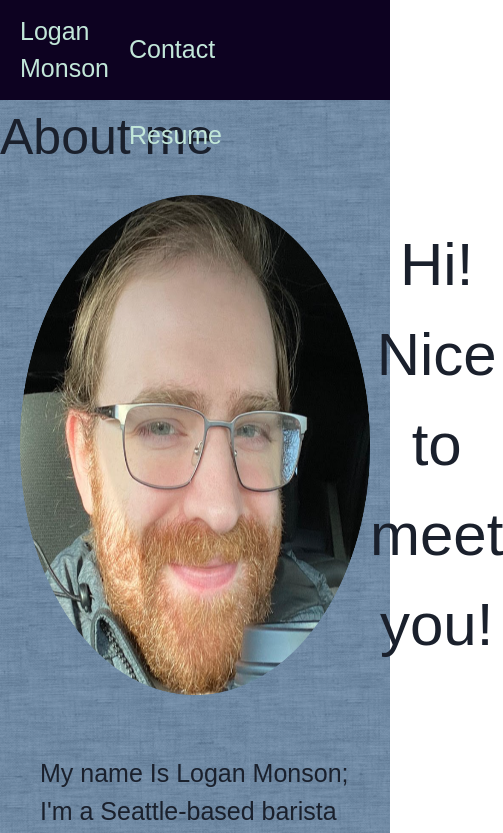
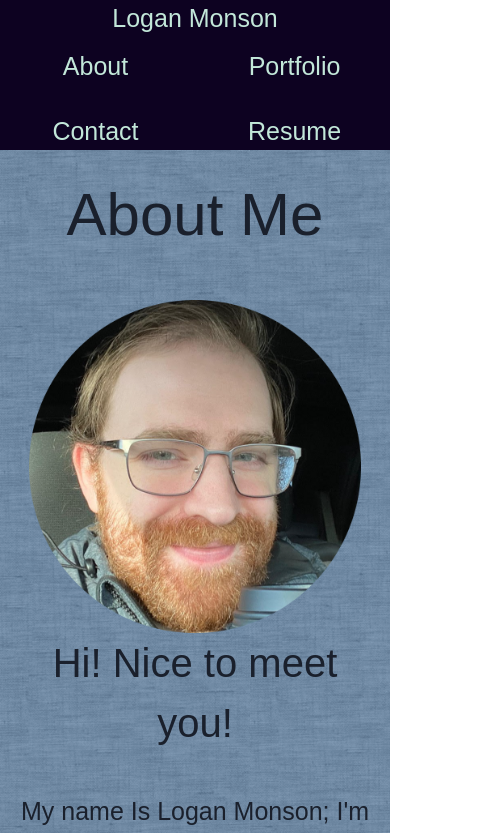
Before and after one commit to Loggamon/React_Portfolio, a React (Create React App) app: page / in a window 390 px wide. Shown: the top 833 px of the page, 503 px wide, since content can reach past the window. Built offline with nearby package versions, Linux system fonts and the light colour scheme.

Commit message:
finished css

```diff
--- a/src/components/footer/Footer.js
+++ b/src/components/footer/Footer.js
@@ -71,7 +71,7 @@ export default function Footer() {
       </WrapItem>
       <WrapItem p="20px">
         <a
-          href="https://www.youtube.com/watch?v=dQw4w9WgXcQ"
+          href="https://github.com/Loggamon"
           target="_blank"
           rel="noreferrer"
         >
--- a/src/components/header/Header.js
+++ b/src/components/header/Header.js
@@ -43,7 +43,7 @@ export default function PortfolioContainer() {
         // top="0px"
       >
         <h1>Logan Monson</h1>
-        <header>
+        <header className="navbox">
           <Navigation
             className="navigation"
             // bg="#A6CFD5"
--- a/src/components/header/header.css
+++ b/src/components/header/header.css
@@ -12,3 +12,15 @@
   background-color: #a6cfd5;
   color: #0d0221;
 }
+
+@media screen and (max-width: 768px) {
+  .header {
+    display: flex;
+    flex-direction: column;
+    padding: 0px;
+    height: 150px;
+
+
+  }
+
+}
--- a/src/components/navigation/Navigation.js
+++ b/src/components/navigation/Navigation.js
@@ -1,5 +1,6 @@
 import React from "react";
 import { Wrap, WrapItem } from "@chakra-ui/react";
+import "../navigation/navigation.css"
 
 function Navigation({ currentPage, handlePageChange }) {
   function MouseOverNav(e) {
@@ -16,7 +17,7 @@ function Navigation({ currentPage, handlePageChange }) {
   }
   return (
     <Wrap>
-      <WrapItem p="20px">
+      <WrapItem className="wrapper">
         <a
           href="#about"
           onMouseOver={MouseOverNav}
@@ -27,7 +28,7 @@ function Navigation({ currentPage, handlePageChange }) {
           About
         </a>
       </WrapItem>
-      <WrapItem p="20px">
+      <WrapItem className="wrapper">
         <a
           href="#portfolio"
           onMouseOver={MouseOverNav}
@@ -40,7 +41,7 @@ function Navigation({ currentPage, handlePageChange }) {
           Portfolio
         </a>
       </WrapItem>
-      <WrapItem p="20px">
+      <WrapItem className="wrapper">
         <a
           href="#contact"
           onMouseOver={MouseOverNav}
@@ -51,7 +52,7 @@ function Navigation({ currentPage, handlePageChange }) {
           Contact
         </a>
       </WrapItem>
-      <WrapItem p="20px">
+      <WrapItem className="wrapper">
         <a
           href="https://docs.google.com/document/d/1Av1A8wJ00ZBa_Jz-xChkAiVl_xn5x83XWSLQch_lWpo"
           target="_blank"
--- /dev/null
+++ b/src/components/navigation/navigation.css
@@ -0,0 +1,13 @@
+.wrapper {
+    padding: 20px;
+}
+
+@media screen and (max-width: 768px) {
+    .wrapper {
+        padding: 10px;
+        flex: 1 1 40%;
+        justify-content: center;
+        /* font-size: 5px; */
+
+    }
+}
--- a/src/components/pages/About.js
+++ b/src/components/pages/About.js
@@ -1,5 +1,6 @@
 import React from "react";
 import { Box, Text, Flex, Image, Container } from "@chakra-ui/react";
+import "../pages/pageStyles/pageStyles.css";
 
 const profileImg = {
   source: require("../assets/ProfilePic.png"),
@@ -9,24 +10,24 @@ const profileImg = {
 export default function About() {
   return (
     <Box>
-      <Text fontSize="50px">
-        <h1 m="20px" fontSize="50px">
-          About me
+      <Text>
+        <h1 className="heading">
+          About Me
         </h1>
       </Text>
-      <Flex p="20px" align="center" justify="space-between">
-        <Image
-          boxSize={500}
+      <Flex className="headingTwo">
+        <Image className="profile"
+
           src={profileImg.source}
           alt={profileImg.description}
         />
         <Box flex="1">
-          <Text align="center" fontSize="6xl">
+          <Text align="center">
             Hi! Nice to meet you!
           </Text>
         </Box>
       </Flex>
-      <Box p="40px" direction="column">
+      <Box className="section">
         <p>
           My name Is Logan Monson; I'm a Seattle-based barista that has decided
           to step into the world of coding!
--- a/src/components/pages/Contact.js
+++ b/src/components/pages/Contact.js
@@ -10,6 +10,7 @@ import {
   Button,
   Textarea,
 } from "@chakra-ui/react";
+import "../pages/pageStyles/pageStyles.css";
 
 export default function Contact() {
   const [email, setEmail] = useState("");
@@ -54,9 +55,9 @@ export default function Contact() {
   };
 
   return (
-    <Box height="80vh">
-      <Text fontSize="50px">
-        <h1>Contact Me...</h1>
+    <Box>
+      <Text className="heading">
+        <h1>Contact Me</h1>
       </Text>
 
       <Container p="20px" align="center">
--- a/src/components/pages/Portfolio.js
+++ b/src/components/pages/Portfolio.js
@@ -2,6 +2,7 @@ import React from "react";
 import Project from "../project/Project";
 
 import { Box, Text } from "@chakra-ui/react";
+import "../pages/pageStyles/pageStyles.css";
 
 const projects = [
   {
@@ -41,11 +42,13 @@ const projects = [
 export default function Portfolio(props) {
   return (
     <Box>
-      <Text fontSize="50px">
-        <h1>My Projects</h1>
+      <Text>
+        <h1 className="heading">My Projects</h1>
       </Text>
-      <p>These are some of the projects I have worked on!</p>
-      <Project projects={projects} />;
+      <Box className="section">
+        <p>These are some of the projects I have worked on!</p>
+        <Project projects={projects} />;
+      </Box>
     </Box>
   );
 }
--- /dev/null
+++ b/src/components/pages/pageStyles/pageStyles.css
@@ -0,0 +1,43 @@
+.heading {
+    padding: 20px;
+    font-size: 60px;
+}
+
+.headingTwo {
+    padding: 20px;
+    font-size: 60px;
+    align-items: center;
+    justify-content: space-between;
+}
+
+.profile {
+    height: 500px;
+    width: 500px;
+}
+
+.section {
+    padding: 40px;
+    flex-direction: column;
+}
+
+@media screen and (max-width: 768px) {
+    .heading {
+        text-align: center;
+    }
+
+    .headingTwo {
+        flex-direction: column;
+        font-size: 40px;
+    }
+
+    .profile {
+        height: 95%;
+        width: 95%;
+    }
+
+    .section {
+        padding: 20px;
+        text-align: center;
+        font-size: 20x;
+    }
+}
```
